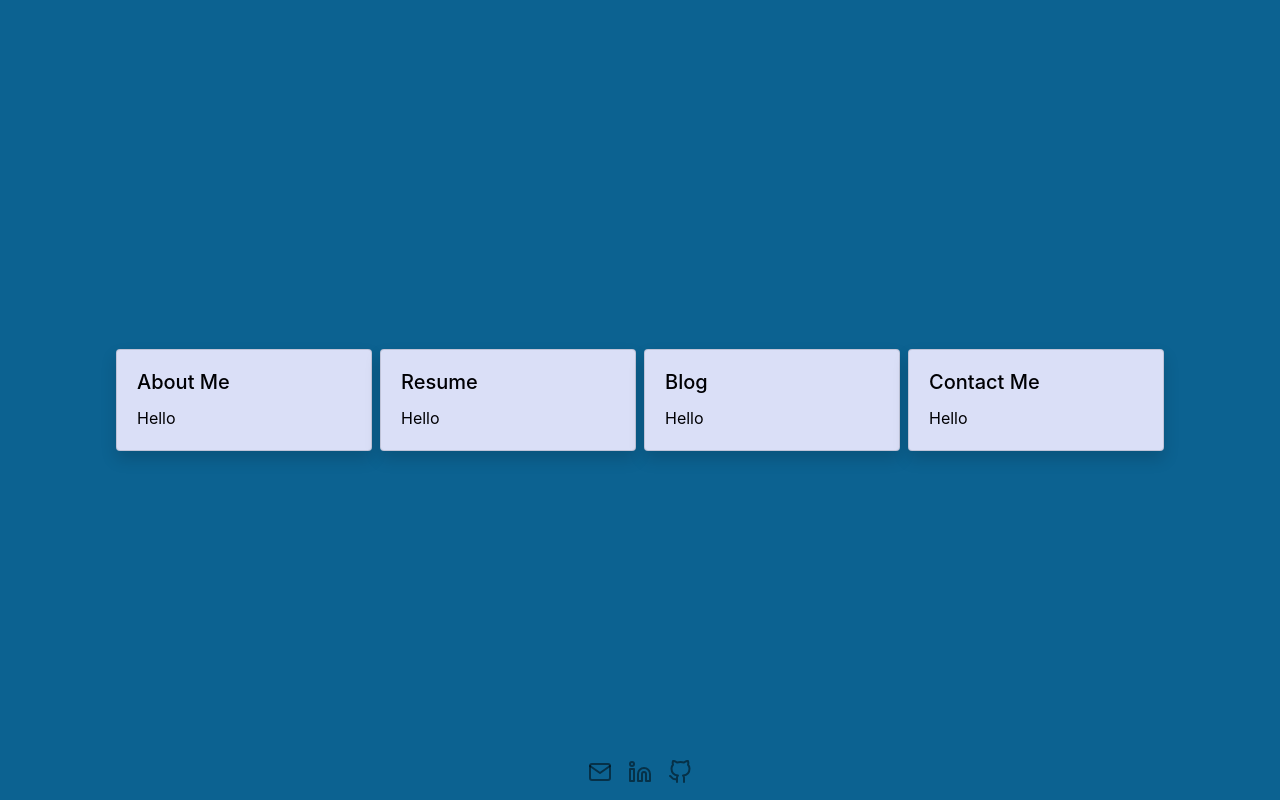
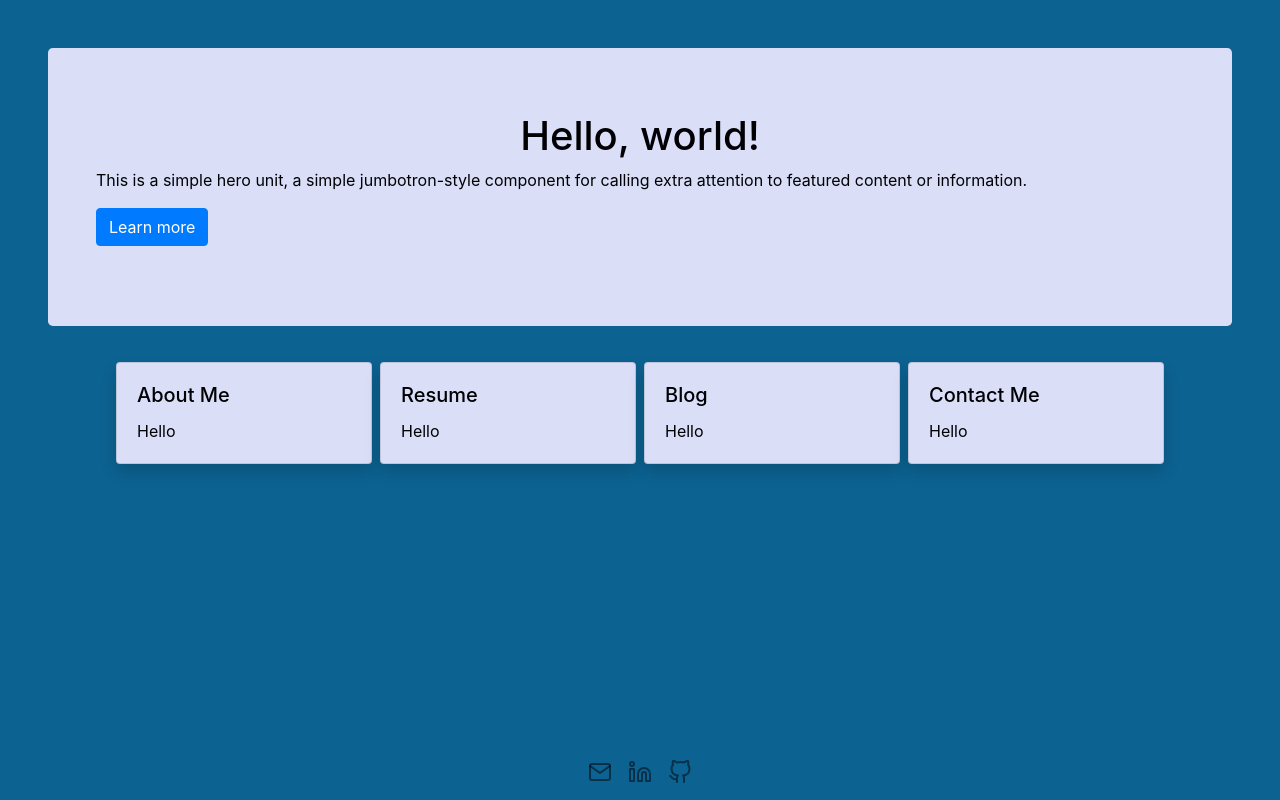
Before and after one commit to aprutledge/my-react-portfolio-site, a React (Create React App) app: page / in a window 1280 px wide. Built offline with nearby package versions, Linux system fonts and the light colour scheme; the HTML template or start-up script is replaced by a standard one.

Commit message:
Looks Kinda Nice, but need to switch to react-bootstrap rows/col

```diff
--- a/src/App.js
+++ b/src/App.js
@@ -2,16 +2,17 @@ import React from 'react';
 import './App.css';
 import 'bootstrap/dist/css/bootstrap.min.css';
 
-import CategoryCard from './components/CategoryCard';
 import Header from './components/Header';
+import CardList from './components/CardList';
 import Footer from './components/Footer';
-
-import cardData from './cardData';
 
 function App() {
   return (
     <div
-      className="App d-flex justify-content-center align-items-center"
+      className="flex-md-row
+                 flex-xs-column
+                 justify-content-center
+                 align-items-center align-items-xs-center"
       style={{
         backgroundColor: '#0c6291',
         width: '100vw',
@@ -19,13 +20,7 @@ function App() {
       }}
     >
       <Header />
-      {cardData.map((value, idx) => (
-        <CategoryCard
-          key={idx}
-          title={value.title}
-          description={value.description}
-        />
-      ))}
+      <CardList />
       <Footer />
     </div>
   );
--- /dev/null
+++ b/src/components/CardList.js
@@ -0,0 +1,26 @@
+import React from 'react';
+import CategoryCard from './CategoryCard';
+import cardData from '../cardData';
+
+export default function CardList() {
+  return (
+    <div
+      className="d-md-flex flex-md-row
+                flex-xs-column
+                justify-content-center
+                "
+      style={{
+        backgroundColor: '#0c6291',
+        width: '100vw',
+      }}
+    >
+      {cardData.map((value, idx) => (
+        <CategoryCard
+          key={idx}
+          title={value.title}
+          description={value.description}
+        />
+      ))}
+    </div>
+  );
+}
--- a/src/components/CategoryCard.js
+++ b/src/components/CategoryCard.js
@@ -8,10 +8,14 @@ export default function CategoryCard(props) {
     minWidth: '10rem',
     width: '20vw',
     maxWidth: '20rem',
+    maxHeight: '20rem',
   };
 
   return (
-    <Card className="m-1 shadow" style={style}>
+    <Card
+      className="m-md-1 my-sm-1 my-xs-1 shadow align-self-center"
+      style={style}
+    >
       <Card.Body>
         <Card.Title>{props.title}</Card.Title>
         <Card.Text>{props.description}</Card.Text>
--- a/src/components/Header.js
+++ b/src/components/Header.js
@@ -1,9 +1,26 @@
-import React from 'react'
+import React from 'react';
+import { Jumbotron, Button } from 'react-bootstrap';
 
 export default function Header() {
-    return (
-        <div>
-
-        </div>
-    )
+  const style = {
+    minHeight: '10vh',
+  };
+  const jumbotronStyle = {
+    backgroundColor: '#DADFF7',
+    color: '#000004',
+  };
+  return (
+    <div className="px-5 pt-5" style={style}>
+      <Jumbotron style={jumbotronStyle}>
+        <h1 className="text-center">Hello, world!</h1>
+        <p className="px-3">
+          This is a simple hero unit, a simple jumbotron-style component for
+          calling extra attention to featured content or information.
+        </p>
+        <p className="px-3">
+          <Button variant="primary">Learn more</Button>
+        </p>
+      </Jumbotron>
+    </div>
+  );
 }
--- a/src/index.css
+++ b/src/index.css
@@ -22,8 +22,4 @@ code {
 #root {
   min-height: 100vh;
   min-width: 100vw;
-  display: flex;
-  flex-direction: column;
-  justify-content: center;
-  align-items: center;
 }
```
